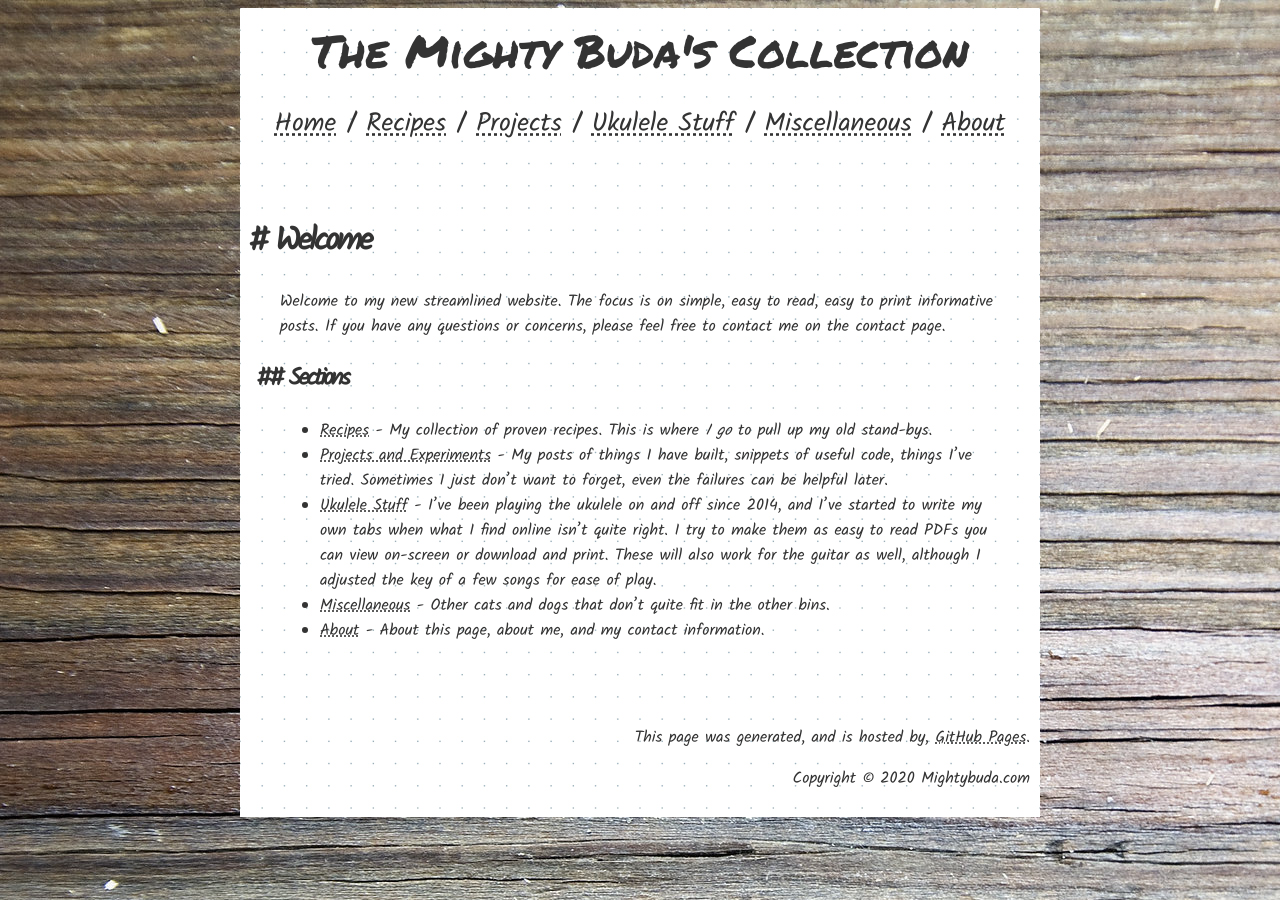
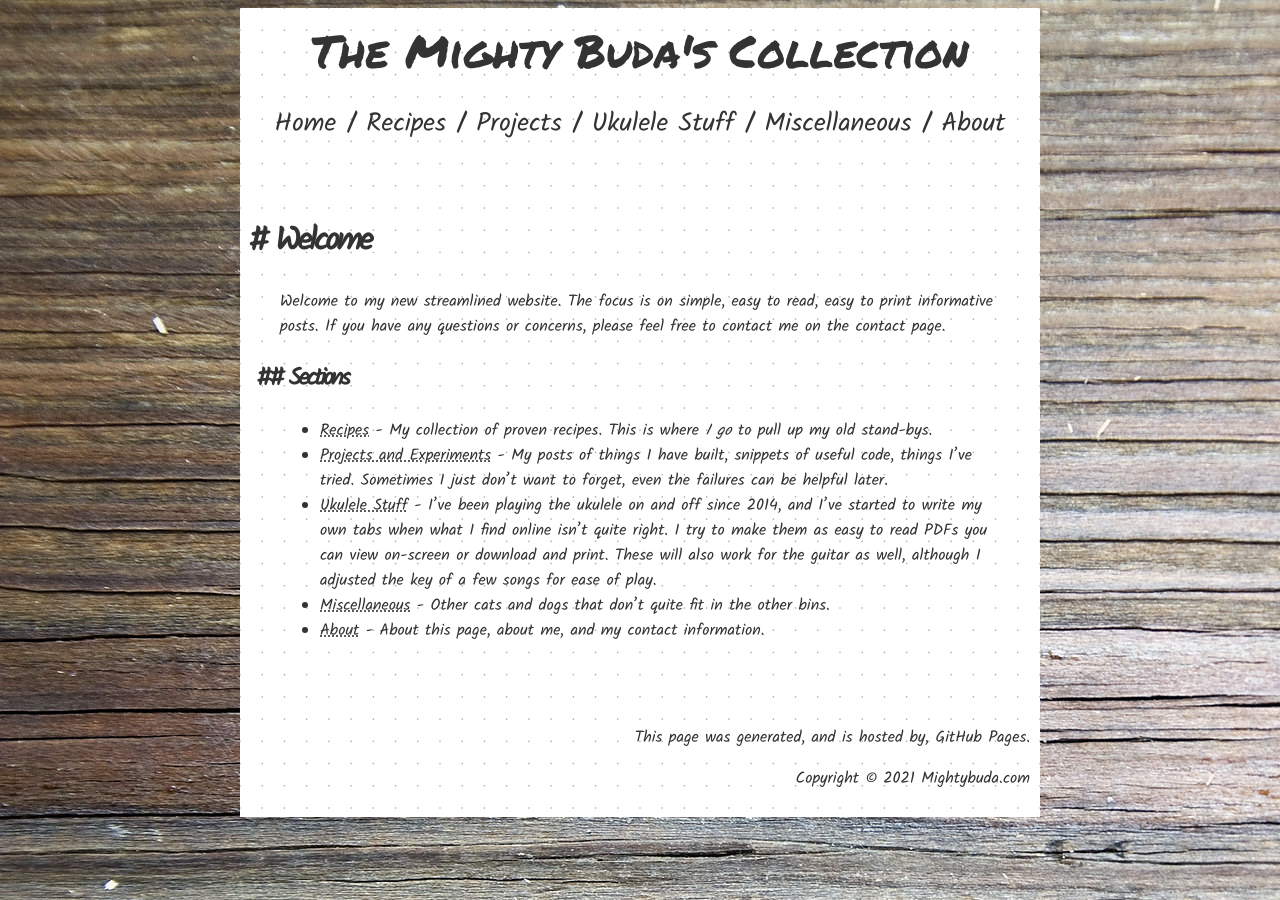
Before and after one commit to thebuda/thebuda.github.io, a Jekyll site: the page built from index.md, in a window 1280 px wide. Built offline with Jekyll 4.4.1, drawn with Linux system fonts in a browser that asks for light colours; comment, search, counter and statistics services are not loaded; our own code applies the rules of GitHub Pages for plain Markdown files.

Commit message:
Update default.html

```diff
--- a/_layouts/default.html
+++ b/_layouts/default.html
@@ -10,19 +10,19 @@
 				{{ site.title }}
 			</div>
 			<div id="navigation">
-				<a href="{{ site.baseurl }}/"> Home</a> /
-				<a href="{{ site.baseurl }}/recipes.html"> Recipes</a> /
-				<a href="{{ site.baseurl }}/projects.html"> Projects</a> /
-				<a href="{{ site.baseurl }}/ukulele.html"> Ukulele Stuff</a> /
-				<a href="{{ site.baseurl }}/other.html"> Miscellaneous</a> /
-				<a href="{{ site.baseurl }}/about.html"> About</a>
+				<a href="{{ site.baseurl }}/" style="text-decoration: none;"> Home</a> /
+				<a href="{{ site.baseurl }}/recipes.html" style="text-decoration: none;"> Recipes</a> /
+				<a href="{{ site.baseurl }}/projects.html" style="text-decoration: none;"> Projects</a> /
+				<a href="{{ site.baseurl }}/ukulele.html" style="text-decoration: none;"> Ukulele Stuff</a> /
+				<a href="{{ site.baseurl }}/other.html" style="text-decoration: none;"> Miscellaneous</a> /
+				<a href="{{ site.baseurl }}/about.html" style="text-decoration: none;"> About</a>
 			</div>
 			<div id="main_content">
 				{{ content }}
 			</div>
 			<div id="footer">
-			<p>This page was generated, and is hosted by, <a href="https://pages.github.com">GitHub Pages</a>.</p>
-			<p>Copyright &copy 2020 Mightybuda.com</p>
+			<p>This page was generated, and is hosted by, <a href="https://pages.github.com" style="text-decoration: none;">GitHub Pages</a>.</p>
+			<p>Copyright &copy 2021 Mightybuda.com</p>
 			<p>
 				<script>var clicky_site_ids = clicky_site_ids || []; clicky_site_ids.push(101259102);</script>
 				<script async src="//static.getclicky.com/js"></script>
```
